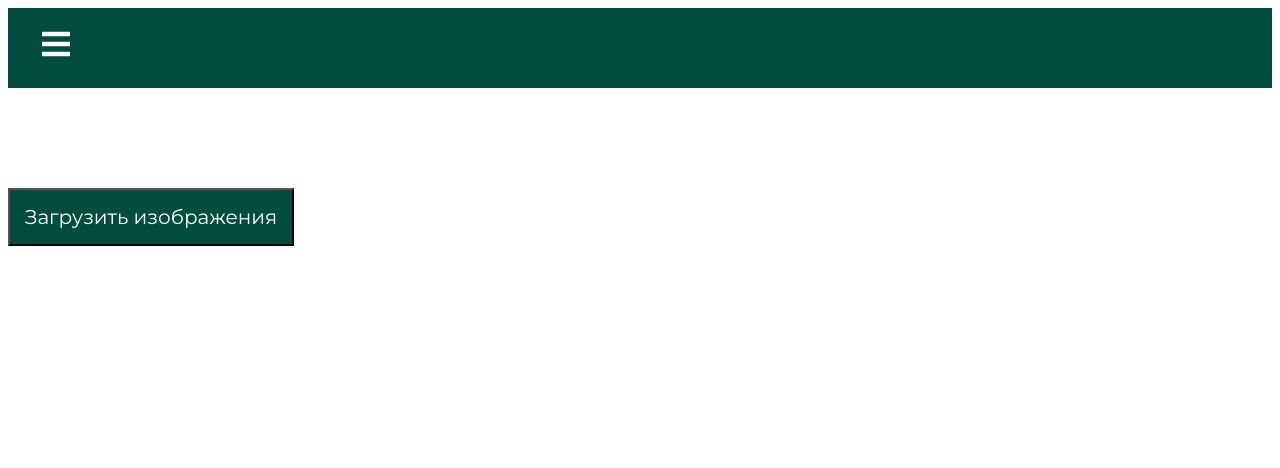
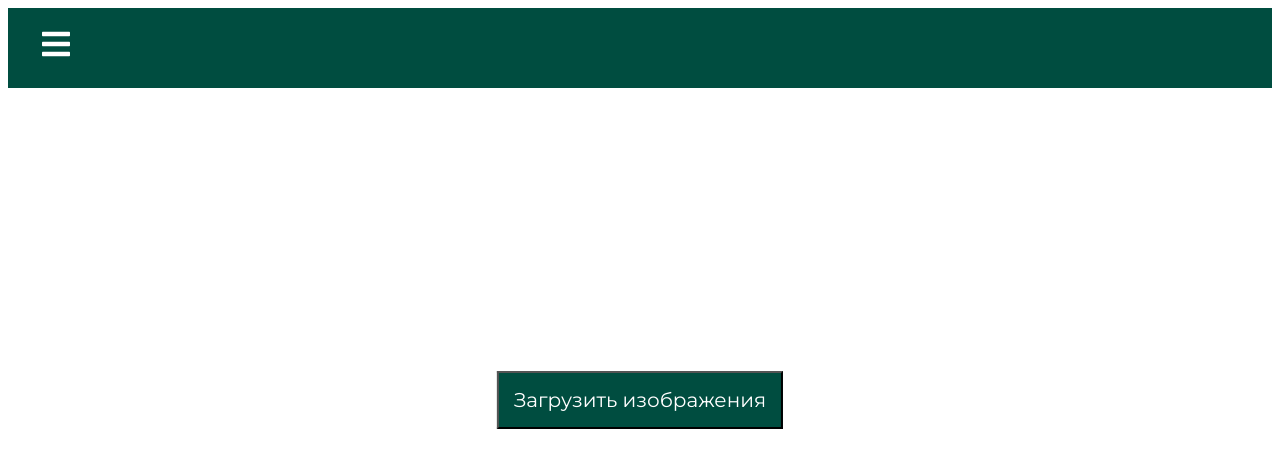
Before and after one commit to isolationdesolation/gallery, a React (Create React App) app: page / in a window 1280 px wide. Shown: the top 468 px of the page. Built offline with nearby package versions, Linux system fonts and the light colour scheme.

Commit message:
отцентровала элементы через scss

```diff
--- a/src/components/Download/Download.scss
+++ b/src/components/Download/Download.scss
@@ -8,4 +8,9 @@
     padding: 15px;
     font-size: 20px;
     align-items: center;
+    align-items: center;
+    position: fixed;
+    top: 50%;
+    left: 50%;
+    transform: translate(-50%, -50%);
   }
--- a/src/components/GalleryGrid/GalleryGrid.scss
+++ b/src/components/GalleryGrid/GalleryGrid.scss
@@ -7,4 +7,8 @@
     padding: 15px;
     font-size: 20px;
     align-items: center;
+    position: fixed;
+    top: 50%;
+    left: 50%;
+    transform: translate(-50%, -50%);
   }
```
